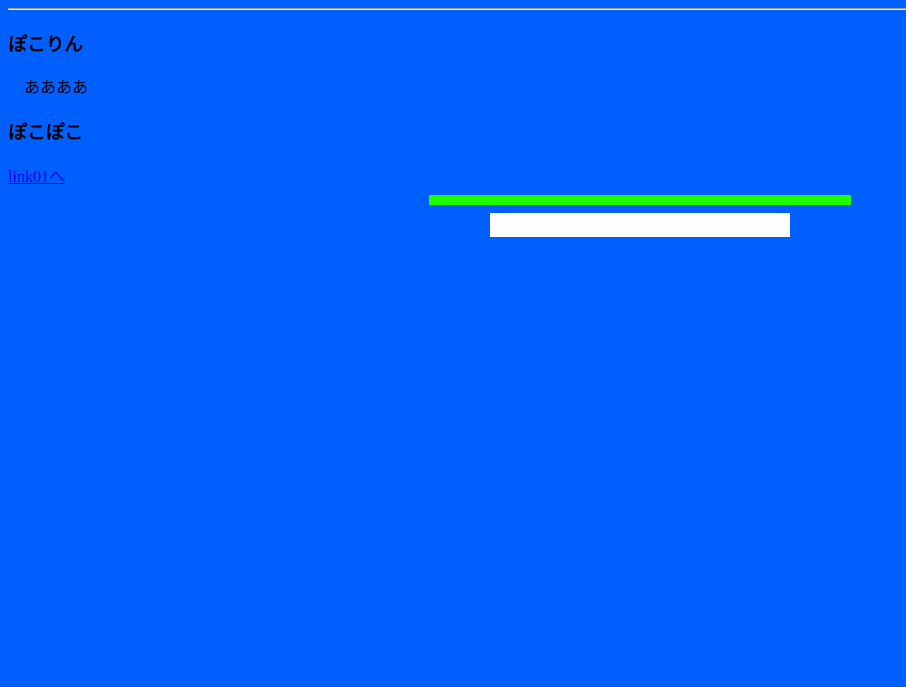
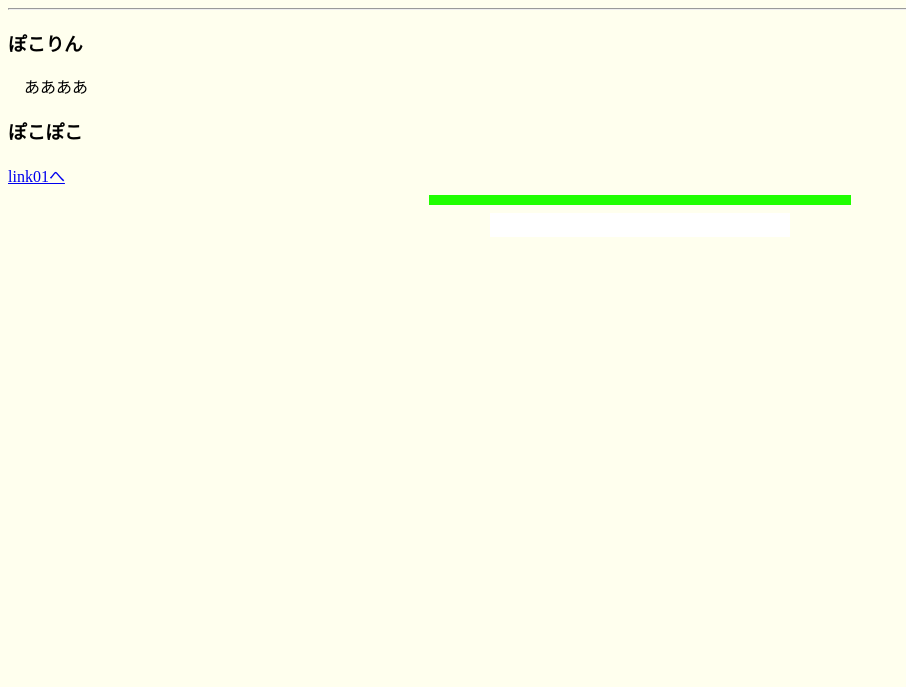
Before and after one commit to pitajan/pokopoko02.github.io, a plain HTML site: page index.html in a window 1280 px wide. Shown: the part 113-800 px from the top of the page, without its empty margins (0-906 px from the left). Drawn offline with Linux system fonts and the light colour scheme.

Commit message:
Update index.html

```diff
--- a/index.html
+++ b/index.html
@@ -3,7 +3,7 @@
 <title>titleです</title>
   pokopokoさんのサイト
 </head>
-<body bgcolor="#0060ff">
+<body bgcolor="#FFFFEE">
 <center>
 <h1>なにかこうかなー </h1></center>
 <hr>
```
